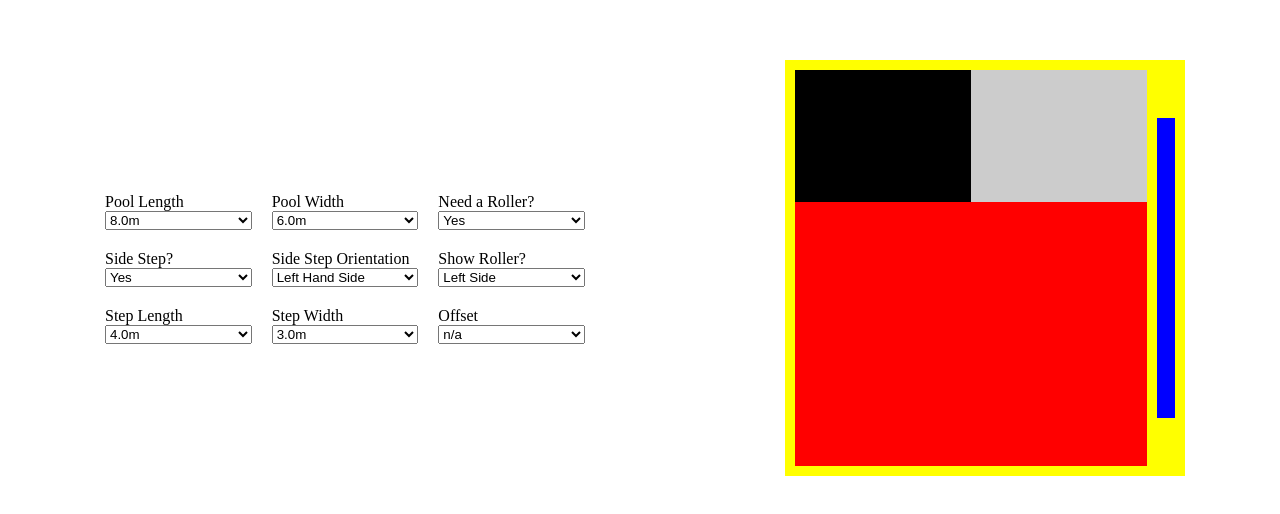
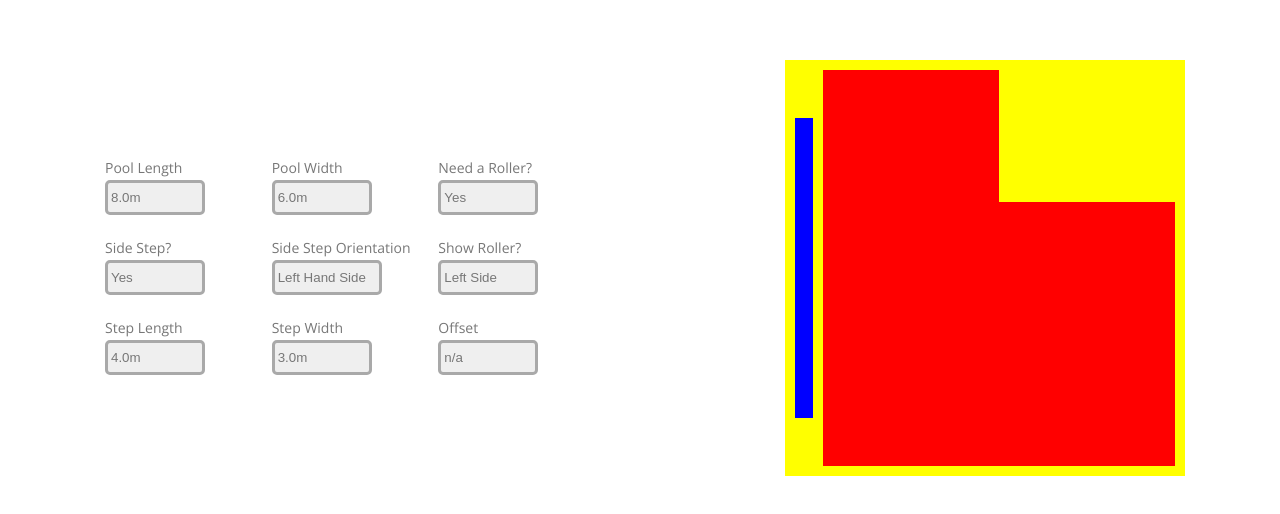
Before and after one commit to zarghamkhandev/Pool-Diagram, a plain HTML site: page index.html in a window 1280 px wide. Shown: the part 132-646 px from the top of the page. Drawn offline with nearby package versions, Linux system fonts and the light colour scheme.

Commit message:
form css added

```diff
--- a/app.js
+++ b/app.js
@@ -1,3 +1,5 @@
+// select main diagram container
+const diagramContainer = document.getElementById("diagram-container");
 // select main pool shape
 const mainPool = document.querySelector("#main-pool");
 // select step shape
@@ -21,6 +23,8 @@ const sideStepOrientationSelector = document.getElementById(
 );
 // select roller needed selector
 const rollerNeededSelector = document.getElementById("need-roller");
+// select roller visibility selector
+const rollerVisibilitySelector = document.getElementById("show-roller");
 
 // get default values from selectors
 let poolLength =
@@ -39,6 +43,9 @@ let sideStepOrientation =
     .value;
 let rollerNeeded =
   rollerNeededSelector.options[rollerNeededSelector.selectedIndex].value;
+let rollerVisibility =
+  rollerVisibilitySelector.options[rollerVisibilitySelector.selectedIndex]
+    .value;
 
 const render = () => {
   // get pools width in pixels from dom and find scale factor
@@ -68,6 +75,12 @@ const render = () => {
     roller.style.display = "block";
   } else if (rollerNeeded === "no") {
     roller.style.display = "none";
+  }
+  // set roller visibility
+  if (rollerVisibility === "left") {
+    diagramContainer.style.flexDirection = "row-reverse";
+  } else if (rollerVisibility === "right") {
+    diagramContainer.style.flexDirection = "row";
   }
 };
 
@@ -102,3 +115,7 @@ rollerNeededSelector.addEventListener("change", (event) => {
   rollerNeeded = event.target.value;
   render();
 });
+rollerVisibilitySelector.addEventListener("change", (event) => {
+  rollerVisibility = event.target.value;
+  render();
+});
--- a/index.html
+++ b/index.html
@@ -3,7 +3,10 @@
     <meta charset="UTF-8" />
     <meta name="viewport" content="width=device-width, initial-scale=1.0" />
     <link rel="stylesheet" href="style.css" />
-
+    <link
+      href="https://fonts.googleapis.com/css2?family=Open+Sans&display=swap"
+      rel="stylesheet"
+    />
     <title>Document</title>
   </head>
   <body>
@@ -12,28 +15,23 @@
         <div class="select-option">
           <label for="pool-length">Pool Length</label>
           <select id="pool-length">
-            <optgroup>
-              <option value="6.0">6.0m</option>
-              <option value="7.0">7.0m</option>
-              <option value="8.0" selected>8.0m</option>
-            </optgroup>
+            <option value="6.0">6.0m</option>
+            <option value="7.0">7.0m</option>
+            <option value="8.0" selected>8.0m</option>
           </select>
         </div>
         <div class="select-option">
           <label for="pool-width">Pool Width</label>
           <select id="pool-width">
-            <optgroup>
               <option value="3.0">3.0m</option>
               <option value="4.0">4.0m</option>
               <option value="5.0">5.0m</option>
               <option value="6.0" selected>6.0m</option>
-            </optgroup>
           </select>
         </div>
         <div class="select-option">
           <label for="need-roller">Need a Roller?</label>
           <select id="need-roller">
-            <optgroup>
               <option value="yes" selected>Yes</option>
               <option value="no">No</option>
             </optgroup>
@@ -42,7 +40,6 @@
         <div class="select-option">
           <label for="side-step-visibility">Side Step?</label>
           <select id="side-step-visibility">
-            <optgroup>
               <option value="yes" selected>Yes</option>
               <option value="no">No</option>
             </optgroup>
@@ -51,7 +48,6 @@
         <div class="select-option">
           <label for="side-step-orientation">Side Step Orientation</label>
           <select id="side-step-orientation">
-            <optgroup>
               <option value="none">n/a</option>
               <option value="left" selected>Left Hand Side</option>
               <option value="right">Right Hand Side</option>
@@ -62,7 +58,6 @@
         <div class="select-option">
           <label for="show-roller">Show Roller?</label>
           <select id="show-roller">
-            <optgroup>
               <option value="left" selected>Left Side</option>
               <option value="right">Right Side</option>
               <option value="centre">Hide Roller</option>
@@ -72,7 +67,6 @@
         <div class="select-option">
           <label for="step-length">Step Length</label>
           <select id="step-length">
-            <optgroup>
               <option value="2.0">2.0m</option>
               <option value="3.0">3.0m</option>
               <option value="4.0" selected>4.0m</option>
@@ -82,7 +76,6 @@
         <div class="select-option">
           <label for="step-width">Step Width</label>
           <select id="step-width">
-            <optgroup>
               <option value="1.0">1.0m</option>
               <option value="2.0">2.0m</option>
               <option value="3.0" selected>3.0m</option>
@@ -92,7 +85,6 @@
         <div class="select-option">
           <label for="step-offset">Offset</label>
           <select id="step-offset">
-            <optgroup>
               <option value="none" selected>n/a</option>
               <option value="1.0">1.0m</option>
               <option value="1.1">1.1m</option>
--- a/style.scss
+++ b/style.scss
@@ -7,7 +7,10 @@ $pool-container: 400px;
   margin: 0;
   box-sizing: border-box;
 }
-
+body {
+  font-family: "Open Sans", sans-serif;
+  font-size: 14px;
+}
 .container {
   display: flex;
   justify-content: space-around;
@@ -23,6 +26,23 @@ $pool-container: 400px;
     display: flex;
     flex-direction: column;
     margin: 10px;
+
+    color: #777777;
+    select {
+      height: 35px;
+      border: solid 3px #a9a9a9;
+      margin: 3px 0 3px 0;
+      border-radius: 5px;
+      color: #777777;
+      width: fit-content;
+      min-width: 100px;
+      appearance: none;
+
+      padding: 3px;
+      &:focus {
+        outline: none;
+      }
+    }
   }
 }
 
@@ -31,15 +51,14 @@ $pool-container: 400px;
   background-color: yellow;
   width: $pool-container;
   align-items: center;
-  padding: 10px;
+  padding: 10px 5px 10px 5px;
   #pool-container {
-    background-color: #ccc;
     width: 100%;
-
+    margin: 0 5px 0 5px;
     display: flex;
     flex-direction: column;
     #side-step {
-      background-color: black;
+      background-color: red;
     }
     #main-pool {
       width: 100%;
@@ -51,6 +70,6 @@ $pool-container: 400px;
     width: 20px;
     height: 300px;
     background: blue;
-    margin-left: 10px;
+    margin: 0 5px 0 5px;
   }
 }
```
Also changed, not shown: style.css, 1 other file.
